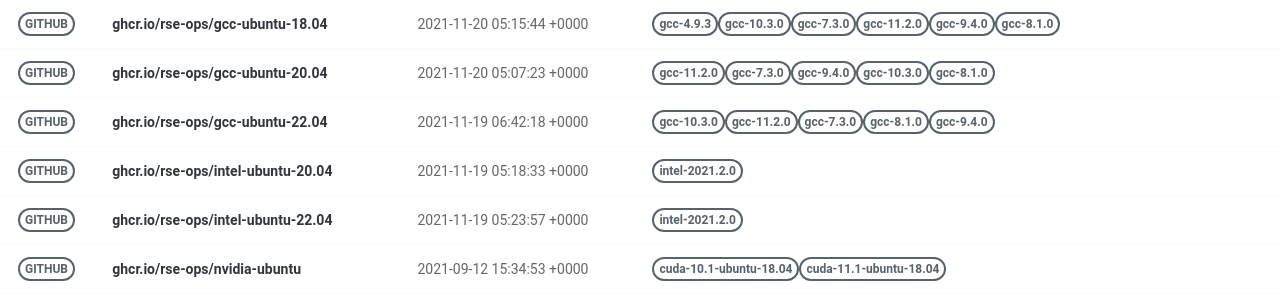
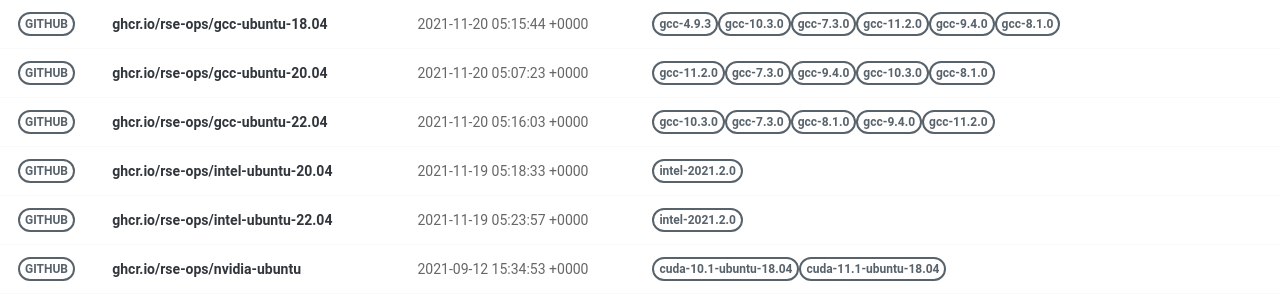
Before and after one commit to rse-ops/docker-images, a Jekyll site: the page built from pages/index.md, in a window 1280 px wide. Shown: the part 375-675 px from the top of the page. Built offline with Jekyll 4.4.1, drawn with Linux system fonts in a browser that asks for light colours; nearby versions of some CDN libraries.

Commit message:
Automated push to update library 2021-11-20

```diff
--- a/_library/ghcr.io-rse-ops-gcc-ubuntu-22.04.md
+++ b/_library/ghcr.io-rse-ops-gcc-ubuntu-22.04.md
@@ -1,7 +1,7 @@
 ---
 layout: container
 name: ghcr.io/rse-ops/gcc-ubuntu-22.04
-updated_at: 2021-11-19 06:42:18.056930
+updated_at: 2021-11-20 05:16:03.367152
 
 
 container_url: https://github.com/orgs/rse-ops/packages/container/package/gcc-ubuntu-22.04
```
Also changed, not shown: other parts of _library/ghcr.io-rse-ops-gcc-ubuntu-22.04.md (+3 -3 lines).
